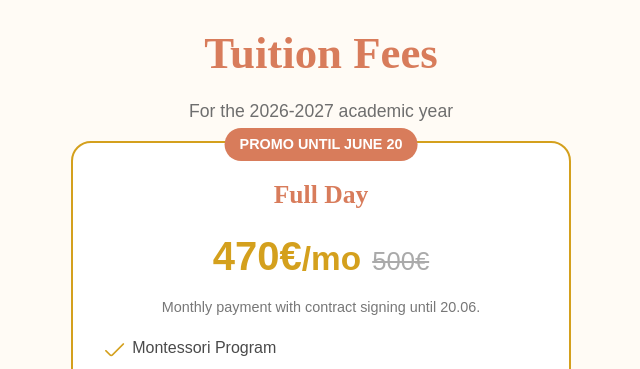
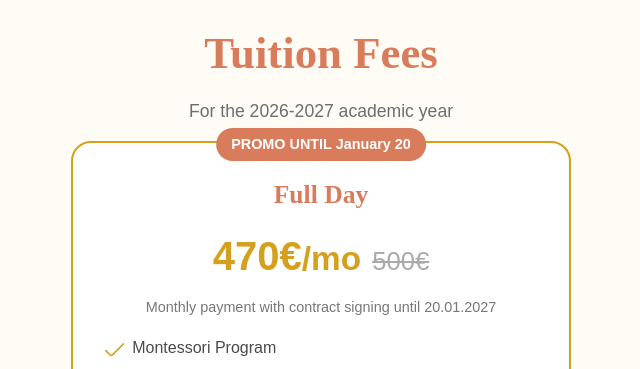
Before and after one commit to NataliaIskra/nataliaiskra.github.io, a plain HTML site: page en.html in a window 1280 px wide. Shown: the part 2680-3049 px from the top of the page, without its empty margins (319-959 px from the left). Drawn offline with nearby package versions, Linux system fonts and the light colour scheme.

Commit message:
Update en.html

```diff
--- a/en.html
+++ b/en.html
@@ -333,13 +333,13 @@
               <p class="section-subtitle" style="margin-bottom: var(--spacing-md);">For the 2026-2027 academic year</p>
               <div class="pricing-grid">
                   <div class="pricing-card promo">
-                      <div class="promo-badge">PROMO UNTIL JUNE 20</div>
+                      <div class="promo-badge">PROMO UNTIL January 20</div>
                       <h3>Full Day</h3>
                       <div class="price">
                         <span>470€<small>/mo</small></span>
                         <span class="old-price">500€</span>
                       </div>
-                      <p class="plan-age-focus">Monthly payment with contract signing until 20.06.</p>
+                      <p class="plan-age-focus">Monthly payment with contract signing until 20.01.2027</p>
                       <ul class="features-list">
                           <li><i class="fi fi-rr-check"></i><div>Montessori Program</div></li>
                           <li><i class="fi fi-rr-check"></i><div>Bilingual Environment (Rus/Ser)</div></li>
```
